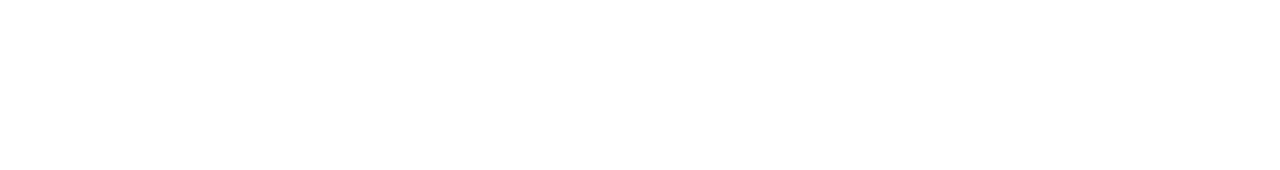
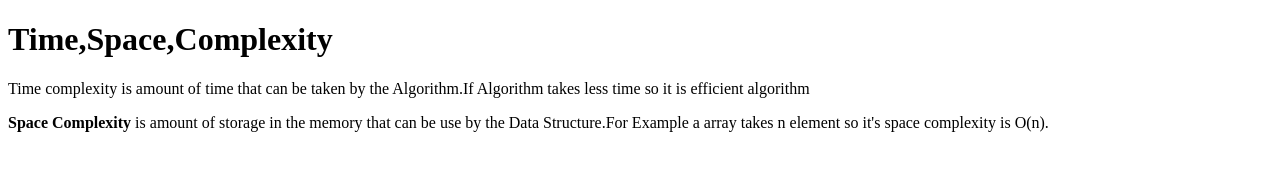
Before and after one commit to acciojob/time-and-space-complexity-Surend123, a website: page main.html in a window 1280 px wide. Drawn offline with Linux system fonts and the light colour scheme.

Commit message:
created a submission

```diff
--- a/main.html
+++ b/main.html
@@ -8,6 +8,9 @@
 
 <body>
 	<!-- the entire body must be written by student -->
+	<h1>Time,Space,Complexity</h1>
+	<p>Time complexity is amount of time that can be taken by the Algorithm.If Algorithm takes less time so it is efficient algorithm </p>
+	<p><b>Space Complexity</b> is amount of storage in the memory that can be use by the Data Structure.For Example a array takes n element so it's space complexity is O(n).</p>
     <script type="text/javascript" src="./script.js">
 </script>
 
```
